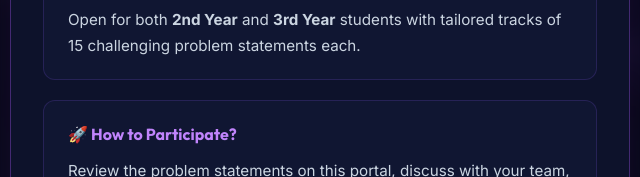
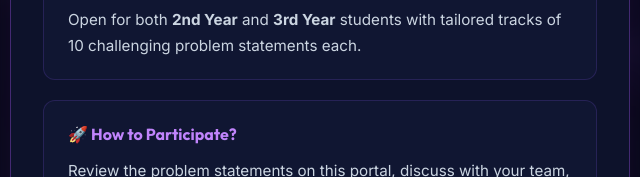
Before and after one commit to sidharthsubhash/techutsav, a plain HTML site: page index.html in a window 1280 px wide. Both pictures are taken after a click on the link "About". Shown: the part 394-571 px from the top of the page, 320-960 px from the left. Drawn offline with nearby package versions, Linux system fonts and the light colour scheme.

Commit message:
Update participation challenge count

```diff
--- a/index.html
+++ b/index.html
@@ -351,7 +351,7 @@
         <p><strong>CATALYST 2030</strong> is the premier annual hackathon organized by the <strong>Department of Computer Science and Engineering</strong>, in collaboration with the <strong>ASCII Student Association</strong> at <strong>CHRIST (Deemed to be University)</strong>.</p>
         <div class="modal-section-box">
           <h4>🎯 Who Can Participate?</h4>
-          <p>Open for both <strong>2nd Year</strong> and <strong>3rd Year</strong> students with tailored tracks of 15 challenging problem statements each.</p>
+          <p>Open for both <strong>2nd Year</strong> and <strong>3rd Year</strong> students with tailored tracks of 10 challenging problem statements each.</p>
         </div>
         <div class="modal-section-box">
           <h4>🚀 How to Participate?</h4>
```
